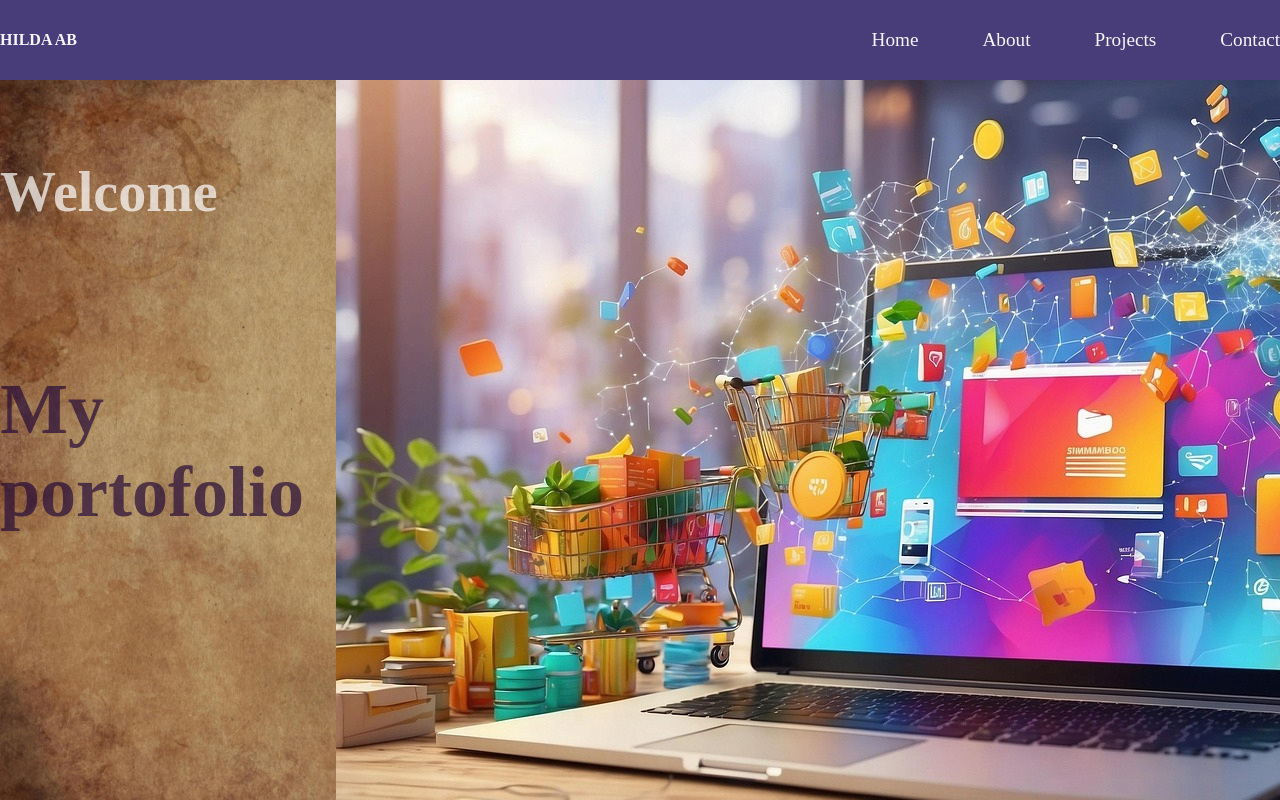
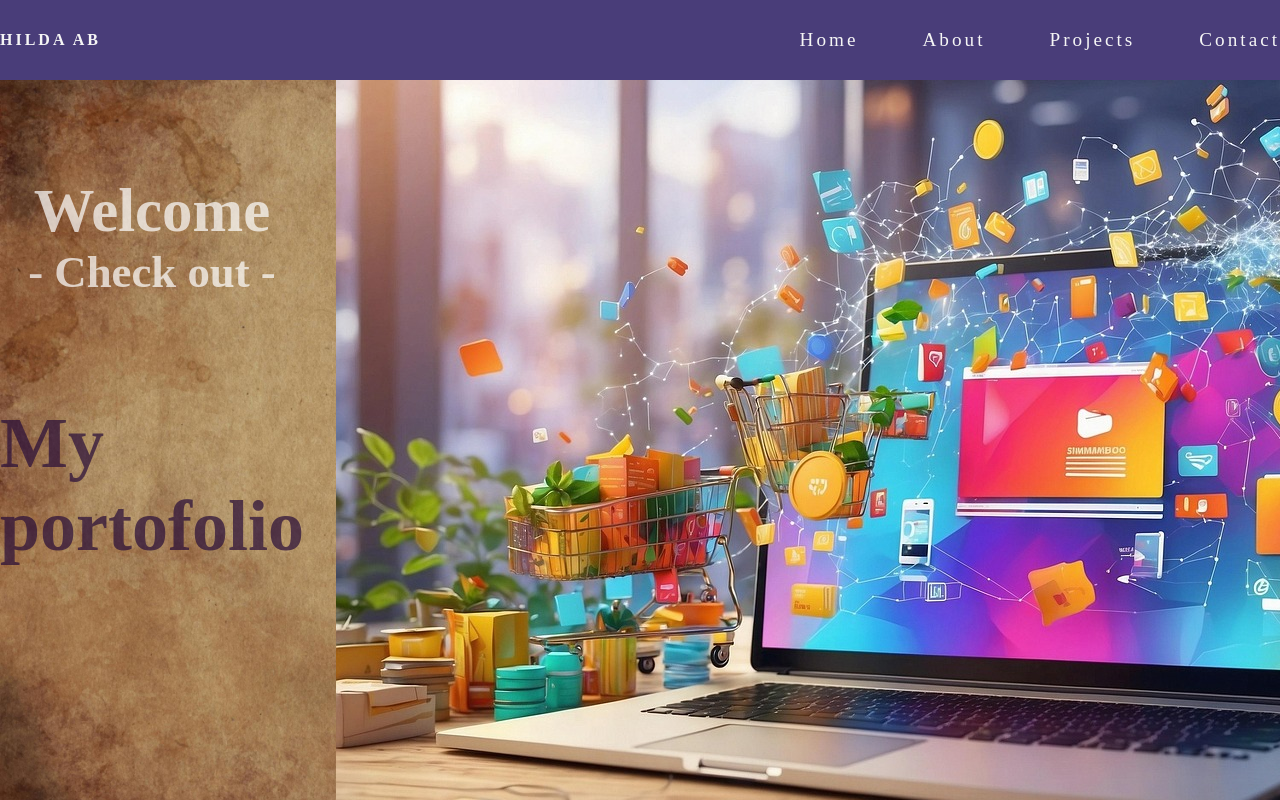
Before and after one commit to HildaAb/Ilonas-portofolio, a plain HTML site: page index.html in a window 1280 px wide. Drawn offline with Linux system fonts and the light colour scheme.

Commit message:
adjusted style

```diff
--- a/about.css
+++ b/about.css
@@ -26,4 +26,5 @@ h3 {
 p {
   margin-bottom: 2rem;
   font-size: 1.2rem;
+  width: 30rem;
 }
--- a/contact.css
+++ b/contact.css
@@ -5,14 +5,14 @@ body {
 h2 {
   color: white;
   font-size: 2.5rem;
-  margin-top: -3rem;
+  margin-top: -4.5rem;
   margin-bottom: 2rem;
 }
 
 .contact-container {
   margin-top: -5rem;
   padding: 4rem;
-  height: 30rem;
+  max-height: 20rem;
   margin: 7rem auto;
 }
 
@@ -63,6 +63,7 @@ h5 {
 .contact-details {
   display: flex;
   margin-right: 3px;
+  font-size: 1.4rem;
 }
 
 img {
--- a/index.html
+++ b/index.html
@@ -30,6 +30,7 @@
         <div class="text-left">
           <div>
             <h2>Welcome</h2>
+            <h3>- Check out -</h3>
             <h1>My portofolio</h1>
           </div>
         </div>
--- a/style.css
+++ b/style.css
@@ -27,6 +27,7 @@ nav {
   justify-content: space-between;
   align-items: center;
   background: var(--color-primary);
+  letter-spacing: 3px;
 }
 
 .nav-menu {
@@ -82,10 +83,18 @@ main h1 {
   font-size: 4.5em;
   font-weight: bold;
   color: rgb(39, 12, 56);
-  margin-top: 9rem;
+  margin-top: 6.5rem;
 }
 
 main h2 {
-  font-size: 3.5rem;
+  text-align: center;
+  font-size: 3.8rem;
+  margin-top: 1rem;
   color: white;
 }
+
+main h3 {
+  font-size: 2.8rem;
+  text-align: center;
+  color: white;
+}
```
Also changed, not shown: about.html (+7 -6 lines).
